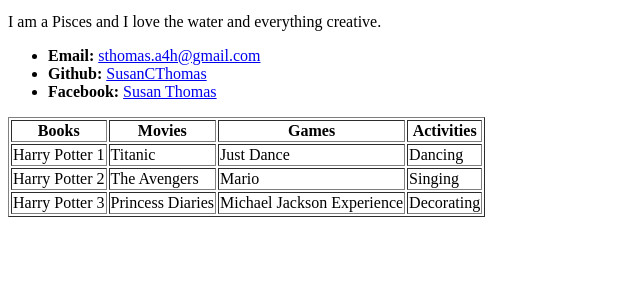
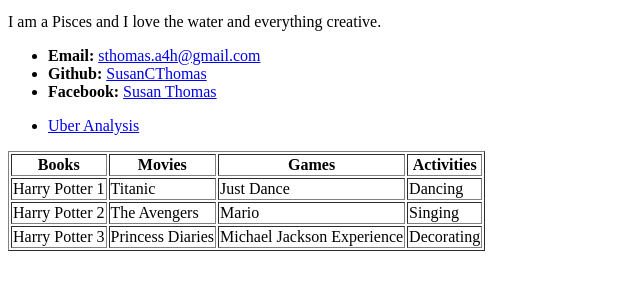
Before and after one commit to SusanCThomas/SusanCThomas.github.io, a plain HTML site: page index.html in a window 1280 px wide. Shown: the part 421-708 px from the top of the page, without its empty margins (0-640 px from the left). Drawn offline with Linux system fonts and the light colour scheme.

Commit message:
Update index.html

```diff
--- a/index.html
+++ b/index.html
@@ -18,6 +18,11 @@
     <li><strong>Email:</strong> <a href="#">sthomas.a4h@gmail.com</a></li>
     <li><strong>Github:</strong> <a href="#">SusanCThomas</a></li>
     <li><strong>Facebook:</strong> <a href="#">Susan Thomas</a></li>
+  </ul>
+
+  <ul>
+    <li><a href="https://susancthomas.github.io/uber-analysis/">Uber Analysis</a>
+    </li>
   </ul>
 
   <table border="1">
```
